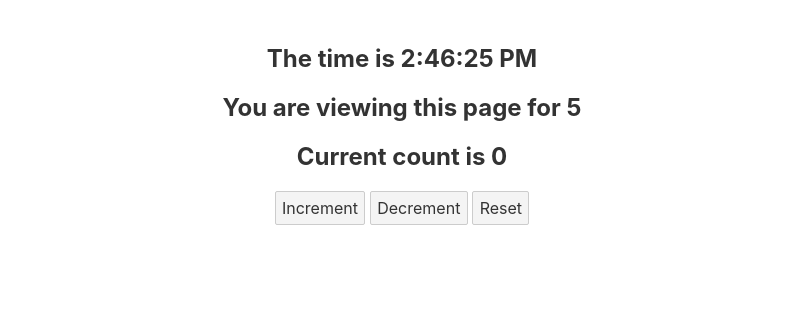
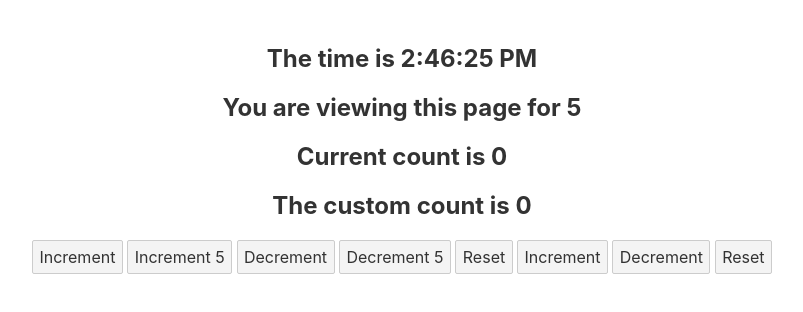
Before and after one commit to chikkugeorge24/svelte, a Svelte app in the folder svelte-demo/: page / in a window 1280 px wide. Shown: the top 312 px of the page, without its empty margins (238-1041 px from the left). Built offline with nearby package versions, Linux system fonts and the light colour scheme.

Commit message:
custom stores-svelte

```diff
--- a/svelte-demo/src/components/StoreDemo/Display.svelte
+++ b/svelte-demo/src/components/StoreDemo/Display.svelte
@@ -1,5 +1,5 @@
 <script>
-  import { count } from "../../store/stores";
+  import { count, customCount } from "../../store/stores";
   // import { onDestroy } from "svelte";
   // let counter;
   // const unsubscribe = count.subscribe((value) => {
@@ -10,3 +10,10 @@
 
 <!--$ will do subscribe and unsubcribe operations-->
 <h2>Current count is {$count}</h2>
+<h2>The custom count is {$customCount}</h2>
+
+<button on:click={() => customCount.increment()}>Increment</button>
+<button on:click={() => customCount.increment(5)}>Increment 5</button>
+<button on:click={() => customCount.decrement()}>Decrement</button>
+<button on:click={() => customCount.decrement()}>Decrement 5</button>
+<button on:click={() => customCount.reset()}>Reset</button>
--- a/svelte-demo/src/store/stores.js
+++ b/svelte-demo/src/store/stores.js
@@ -15,3 +15,16 @@ const start = new Date();
 export const elapsedTime = derived(time, ($time) =>
   Math.round(($time - start) / 1000)
 );
+
+const createCount = () => {
+  const { subscribe, set, update } = writable(0);
+
+  return {
+    subscribe,
+    increment: (size = 1) => update((n) => n + size),
+    decrement: (size = 1) => update((n) => n - size),
+    reset: () => set(0),
+  };
+};
+
+export const customCount = createCount();
```
